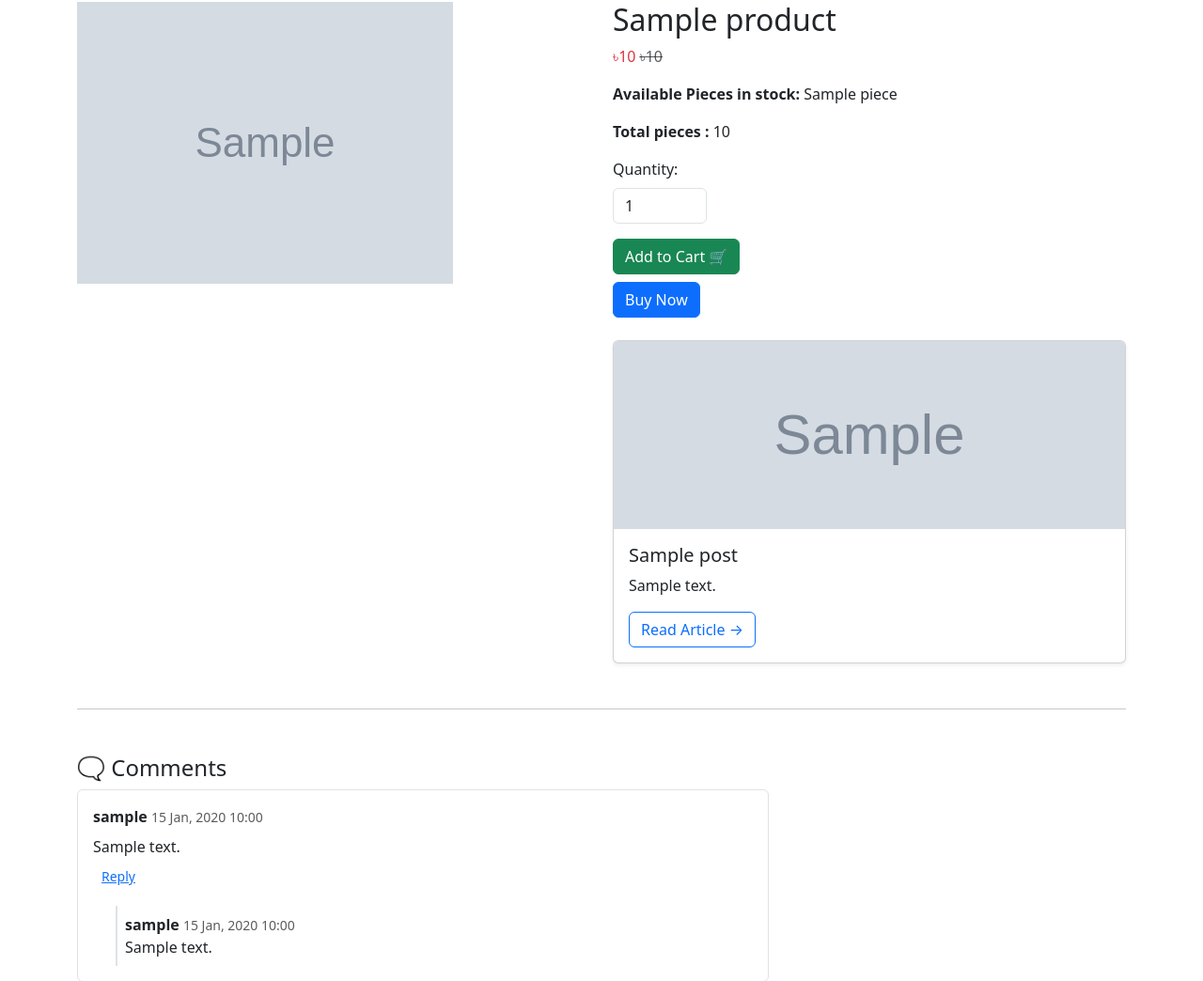
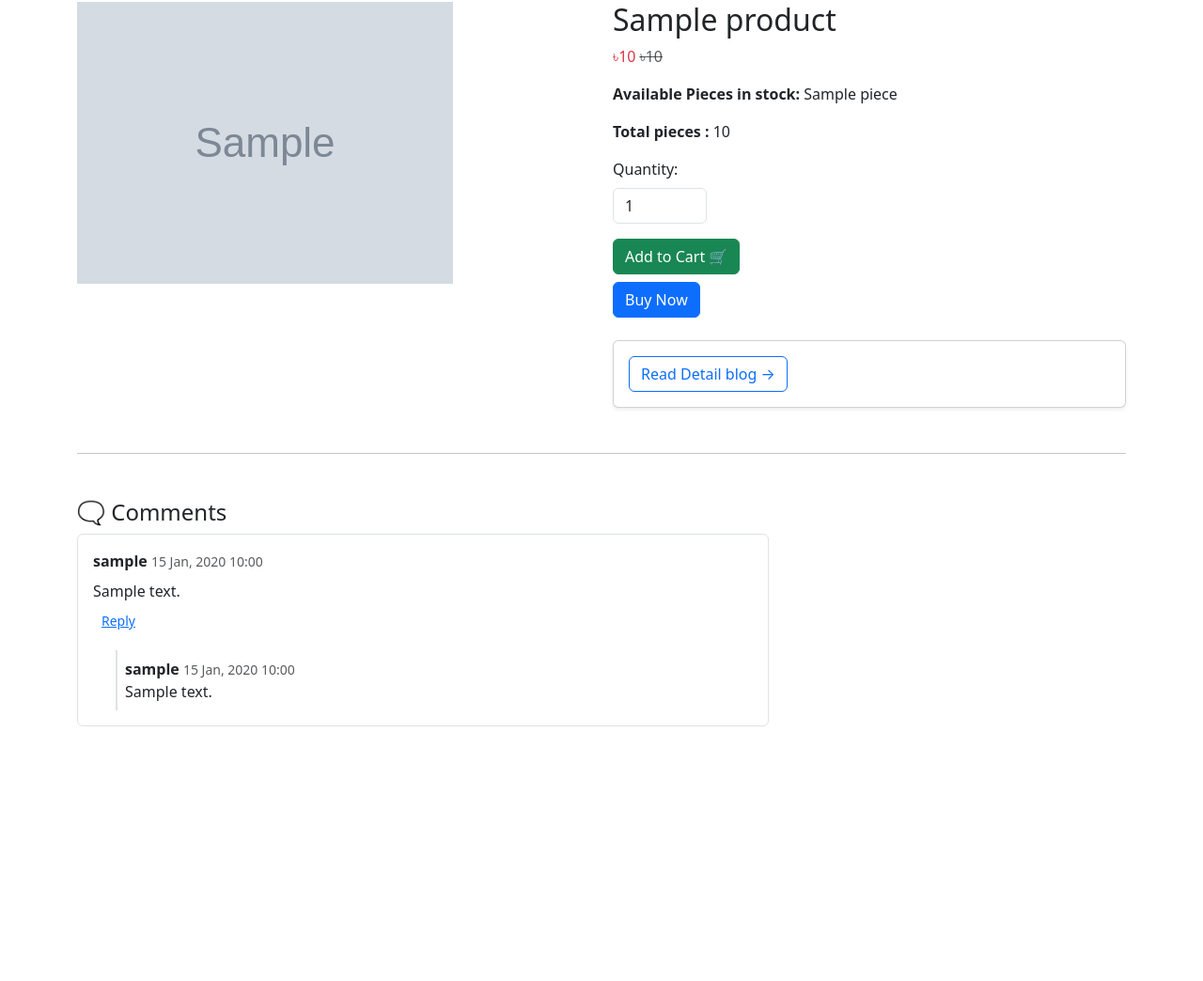
Before and after one commit to Rahul4h/HAT, a Django app: template templates/product_detail.html in a window 1280 px wide. Shown: the part 132-1176 px from the top of the page at 94% size. After the commit the page ends 905 px from the top, so only its background shows below. Run offline with Django 5.2, Linux system fonts and the light colour scheme; the template is opened without the code that fills it: most values are stand-ins (such as "Sample title", 1, 10 or a date in 2020); grey boxes marked "Sample" are stand-in pictures.

Commit message:
changes product_details design

```diff
--- a/templates/product_detail.html
+++ b/templates/product_detail.html
@@ -35,26 +35,15 @@
 
               <div class="card mt-4 shadow-sm">
 
-              <img src="{{ post.img.url }}"
-              class="card-img-top"
-              style="height:200px;object-fit:cover;">
+
 
 
              <div class="card-body">
 
-             <h5>
-             {{ post.title }}
-            </h5>
-
-            <p>
-            {{ post.description|truncatewords:20 }}
-           </p>
-
-
            <a href="{% url 'blog_detail' post.id %}"
            class="btn btn-outline-primary">
 
-           Read Article →
+           Read Detail blog →
 
             </a>
 
```
